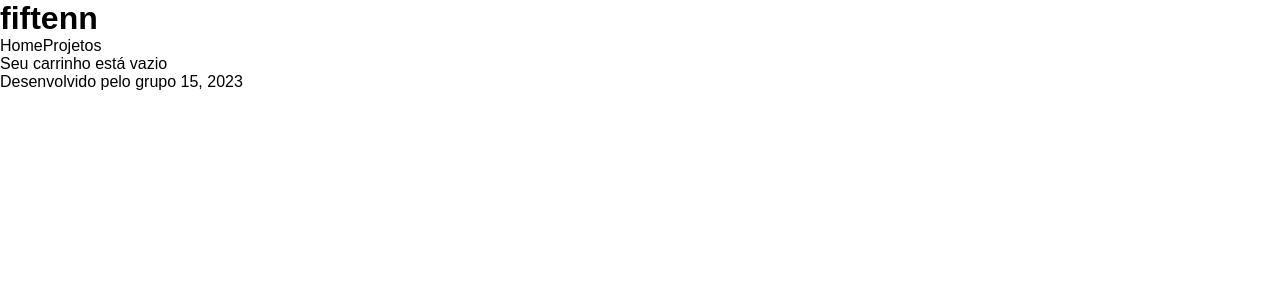
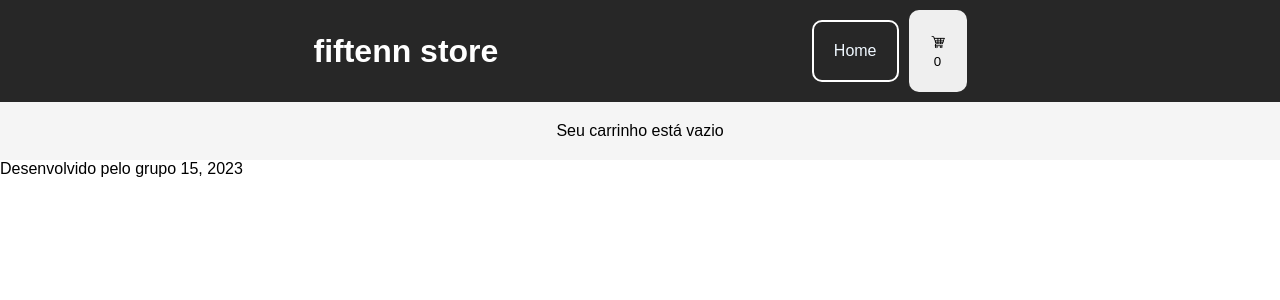
Before and after one commit to netoelix/online-store, a React (Vite) app: page /cart in a window 1280 px wide. Shown: the top 300 px of the page. Built offline with nearby package versions, Linux system fonts and the light colour scheme.

Commit message:
Estilizando o projeto

```diff
--- a/src/App.css
+++ b/src/App.css
@@ -9,12 +9,34 @@ a {
 img {
   border-radius: 10px;
 }
+header {
+  background-color: rgb(39, 39, 39);
+  display: flex;
+  flex-direction: row;
+  justify-content: space-evenly;
+  align-items: center;
+  padding: 10px;
+  color: white;
+}
+.navMenu {
+  display: flex;
+}
+.navMenu a {
+  color: aliceblue;
+}
+.navMenu-home {
+  margin: 10px;
+  border: 2px solid white;
+  border-radius: 10px;
+  text-align: center;
+  padding: 20px;
+}
 .home-page {
   display: flex;
   flex-direction: column;
 }
 .search-bar {
-  background-color: #4D243D;
+  background-color: rgb(39, 39, 39);
   display: flex;
   flex-direction: row;
   justify-content: center;
@@ -26,27 +48,35 @@ img {
   padding: 10px;
   text-align: center;
 }
-#search-button, #shopping-button {
+#search-button {
   border: none;
   border-radius: 10px;
   cursor: pointer;
   text-align: center;
   margin: 0 10px;
 }
+#shopping-button {
+  border: none;
+  border-radius: 10px;
+  cursor: pointer;
+  text-align: center;
+  padding: 20px;
+}
 .product-home-page {
-  background-color: #EDD4B2;
+  background-color: whitesmoke;
   display: flex;
   flex-direction: row;
   align-items: stretch;
 }
 .nav-category {
   padding: 10px;
-  background-color:#D0A98F;
+  background-color:rgba(1, 2, 88, 0.658);
   width: 250px;
+  color: white;
 }
 .product-list {
   display: flex;
-  flex-wrap: wrap
+  flex-wrap: wrap;
 }
 .produc-item {
   border: none;
@@ -58,7 +88,7 @@ img {
 .card {
   align-content: center;
   align-items: stretch;
-  background-color: #D0A98F;
+  background-color: rgba(128, 128, 128, 0.479);
   border-radius: 10px;
   display: flex;
   flex-direction: column;
@@ -66,12 +96,13 @@ img {
   width: 100%;
 }
 .button-add-to-cart {
-  background-color: #ECDCC9;
+  background-color: rgba(1, 2, 88, 0.658);
   border: none;
   border-bottom-left-radius: 10px;
   border-bottom-right-radius: 10px;
   padding: 10px;
   width: 100%;
+  color: whitesmoke;
 }
 .product-home-details {
   text-align: center;
@@ -81,14 +112,14 @@ img {
 }
 .product-details-center {
   display: flex;
-  background-color: #D0A98F;
+  background-color: whitesmoke;
   flex-direction: row;
   justify-content: center;
 }
 .product-details-container {
   align-content: center;
   align-items: center;
-  background-color: #EDD4B2;
+  background-color: grey;
   border: none;
   border-radius: 10px;
   display: flex;
@@ -102,7 +133,7 @@ img {
   width: 200px;
 }
 .cart-btn {
-  background-color: #D0A98F;
+  background-color: whitesmoke;
   border: none;
   border-radius: 10px;
   padding: 20px;
@@ -115,14 +146,14 @@ img {
   width: 300px;
 }
 .form-avaliation input, .form-avaliation textarea {
-  background-color: #ECDCC9;
+  background-color: whitesmoke;
   border: none ;
   border-radius: 10px;
   padding: 10px;
   margin: 5px;
 }
 .form-avaliation button {
-  background-color: #D0A98F;
+  background-color: whitesmoke;
   border: none;
   border-radius: 10px;
   margin: 5px;
@@ -135,3 +166,45 @@ img {
   margin: 5px;
   background-color: rgba(216, 216, 216, 0.274);
 }
+.cartContainer {
+  display: flex;
+  flex-direction: column;
+  align-items: center;
+  background-color: whitesmoke;
+  padding: 20px;
+}
+.cartContainer button {
+  background-color: rgba(128, 128, 128, 0.479);
+  border: none;
+  border-radius: 10px;
+  margin: 5px;
+  padding: 20px;
+}
+.formPurchase {
+  display: flex;
+  flex-direction: column;
+  align-items: center;
+  background-color: whitesmoke;
+  padding: 20px;
+}
+.formPurchase input {
+  background-color: rgba(128, 128, 128, 0.479);
+  border: none;
+  border-radius: 10px;
+  padding: 10px;
+  margin: 5px;
+}
+.formPurchase button {
+  background-color: rgba(128, 128, 128, 0.479);
+  border: none;
+  border-radius: 10px;
+  margin: 5px;
+  padding: 20px;
+}
+.personalContainer {
+  display: flex;
+  flex-direction: column;
+  align-items: center;
+  background-color: whitesmoke;
+  padding: 20px;
+}
--- a/src/components/Header.tsx
+++ b/src/components/Header.tsx
@@ -1,7 +1,10 @@
+import Menu from './Menu';
+
 function Header() {
   return (
     <header>
-      <h1>fiftenn</h1>
+      <h1>fiftenn store</h1>
+      <Menu />
     </header>
   );
 }
--- a/src/components/Layout.tsx
+++ b/src/components/Layout.tsx
@@ -1,13 +1,11 @@
 import { Outlet } from 'react-router-dom';
 import Header from './Header';
-import Menu from './Menu';
 import Footer from './Footer';
 
 function Layout() {
   return (
     <>
       <Header />
-      <Menu />
       <Outlet />
       <Footer />
     </>
--- a/src/components/Menu.tsx
+++ b/src/components/Menu.tsx
@@ -1,11 +1,23 @@
-import { NavLink } from 'react-router-dom';
+import { NavLink, useNavigate } from 'react-router-dom';
+import { getCartSize } from '../services/cartFunctions';
+import Cart from '../assets/cartshop.png';
 
 function Menu() {
+  const navigate = useNavigate();
   return (
-    <nav>
-      <NavLink to="/">Home</NavLink>
-      <NavLink to="/projects">Projetos</NavLink>
-    </nav>
+    <div className="navMenu">
+      <nav className="navMenu-home">
+        <NavLink to="/">Home</NavLink>
+      </nav>
+      <button
+        id="shopping-button"
+        data-testid="shopping-cart-button"
+        onClick={ () => navigate('/cart') }
+      >
+        <img src={ Cart } alt="cartshop" width={ 18 } />
+        <p data-testid="shopping-cart-size">{getCartSize()}</p>
+      </button>
+    </div>
   );
 }
 export default Menu;
--- a/src/pages/Purchase.tsx
+++ b/src/pages/Purchase.tsx
@@ -47,7 +47,7 @@ function Purchase() {
   }
 
   return (
-    <form action="" onSubmit={ (event) => handleSubmit(event) }>
+    <form action="" onSubmit={ (event) => handleSubmit(event) } className="formPurchase">
       <div>
         <h2>Revise seus Produtos</h2>
         {cart.map((product) => (
@@ -66,7 +66,7 @@ function Purchase() {
           </div>
         ))}
       </div>
-      <div>
+      <div className="personalContainer">
         <h2>Informações do Comprador</h2>
         <div>
           <label htmlFor="fullName">Nome Completo</label>
--- a/src/pages/cart.tsx
+++ b/src/pages/cart.tsx
@@ -52,7 +52,7 @@ function Cart() {
   };
 
   return (
-    <div>
+    <div className="cartContainer">
       {cart.length > 0 ? (
         <div>
           {cartQ.map((product) => (
--- a/src/pages/home.tsx
+++ b/src/pages/home.tsx
@@ -1,14 +1,10 @@
-import { useNavigate } from 'react-router-dom';
 import { useState } from 'react';
 import Category from './Category';
-import Cart from '../assets/cartshop.png';
 import { APISearchResults } from '../types/apiSearch';
 import Card from '../components/card';
 import { getProductsFromCategoryAndQuery } from '../services/api';
-import { getCartSize } from '../services/cartFunctions';
 
 function Home() {
-  const navigate = useNavigate();
   const [productList, setProductList] = useState<APISearchResults>();
   const [inputValue, setInputValue] = useState<string>('');
   const [category, setCategory] = useState<string>('');
@@ -52,14 +48,6 @@ function Home() {
             Pesquisar
 
           </button>
-          <button
-            id="shopping-button"
-            data-testid="shopping-cart-button"
-            onClick={ () => navigate('/cart') }
-          >
-            <img src={ Cart } alt="cartshop" width={ 18 } />
-            <p data-testid="shopping-cart-size">{getCartSize()}</p>
-          </button>
         </section>
         <section className="product-home-page">
           <nav className="nav-category">
```
